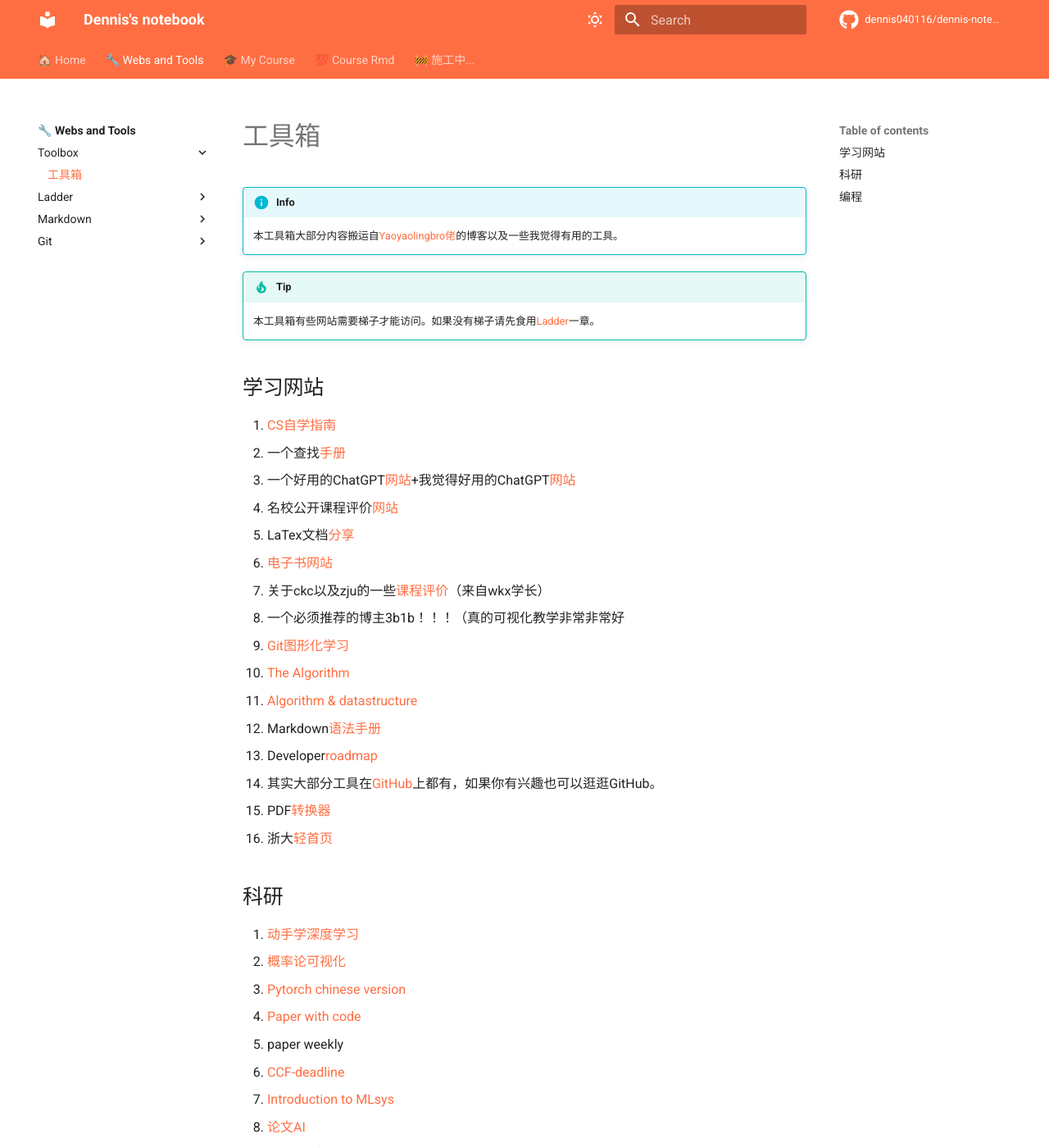
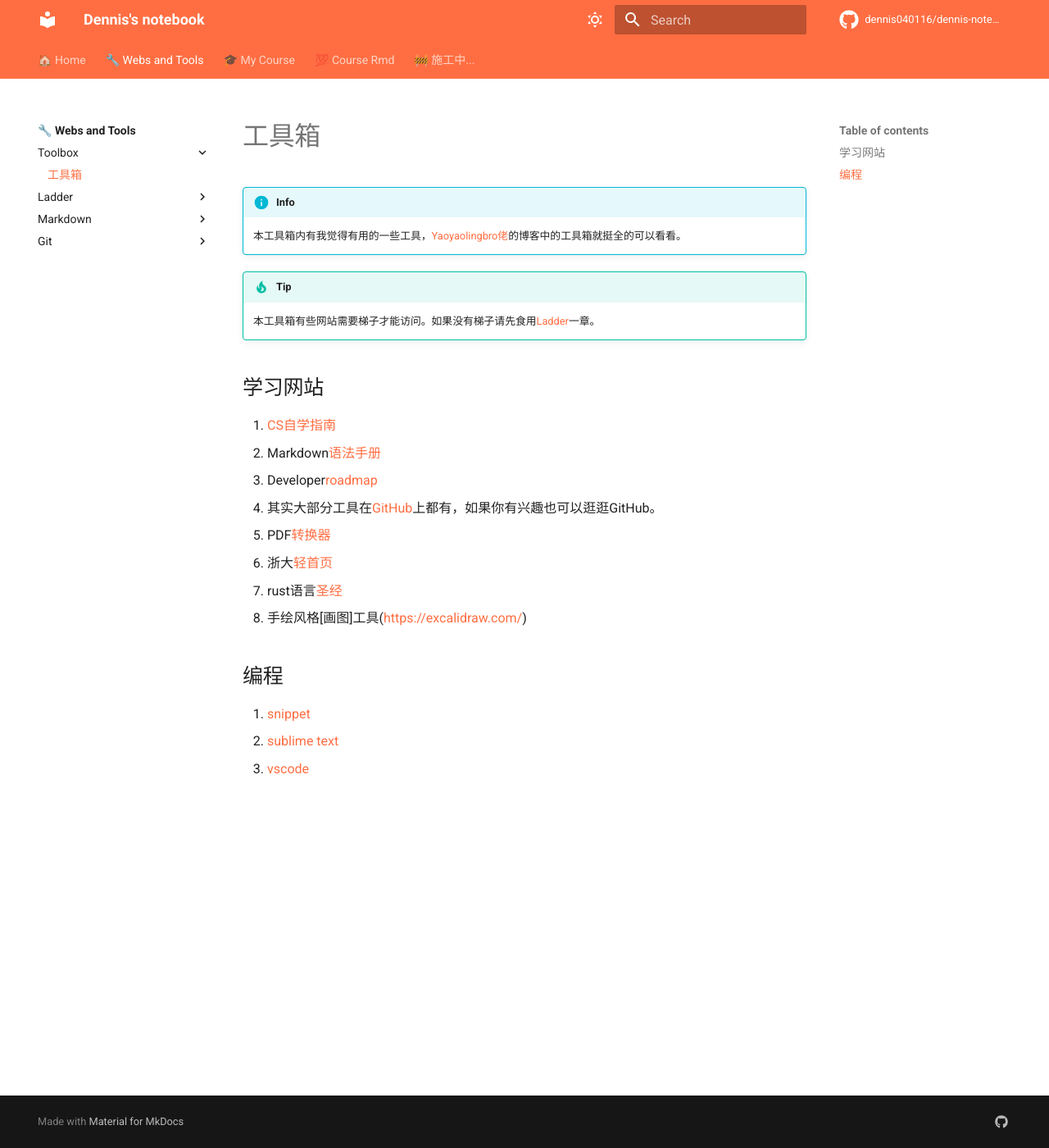
Before and after one commit to dennis040116/dennis-notebook, an MkDocs documentation site: the page built from docs/Webs_and_Tools/toolbox.md, in a window 1280 px wide and 1400 px high. Shown: the whole window at 82% size. Built offline with MkDocs 1.6.1 and Material for MkDocs 9.7.7, drawn with Linux system fonts in a browser that asks for light colours; comment, search, counter and statistics services are not loaded.

Commit message:
20240315

```diff
--- a/docs/Webs_and_Tools/toolbox.md
+++ b/docs/Webs_and_Tools/toolbox.md
@@ -1,7 +1,7 @@
 # 工具箱<i class="fa-solid fa-screwdriver-wrench"></i>
 
 !!! info
-    本工具箱大部分内容搬运自[Yaoyaolingbro佬](https://github.com/Yaoyaolingbro)的博客以及一些我觉得有用的工具。
+    本工具箱内有我觉得有用的一些工具，[Yaoyaolingbro佬](https://github.com/Yaoyaolingbro)的博客中的工具箱就挺全的可以看看。
 
 !!! tip
     本工具箱有些网站需要梯子才能访问。如果没有梯子请先食用[Ladder](https://dennis040116.github.io/dennis-notebook/Webs_and_Tools/ladder/)一章。
@@ -9,33 +9,13 @@
 ## 学习网站
 
 1. [CS自学指南](https://csdiy.wiki)
-2. 一个查找[手册](https://quickref.me/)
-3. 一个好用的ChatGPT[网站](https://chat.forefront.ai/)+我觉得好用的ChatGPT[网站](https://poe.com/ChatGPT)
-4. 名校公开课程评价[网站](https://conanhujinming.github.io/comments-for-awesome-courses/index.html)
-5. LaTex文档[分享](https://liam.page/2014/09/08/latex-introduction/)
-6. [电子书网站](https://zbook.eu.org/)
-7. 关于ckc以及zju的一些[课程评价](https://mini-full.notion.site/mini-full/cc62a03429714bb6a76e28d0f36a6b2c?v=5d9e0004b91f4d9fb399ef75feb94df0)（来自wkx学长）
-8. 一个必须推荐的博主3b1b！！！（真的可视化教学非常非常好
-9. [Git图形化学习](https://learngitbranching.js.org/)
-10. [The Algorithm](https://the-algorithms.com/)
-11. [Algorithm & datastructure](https://www.hello-algo.com/)
-12. Markdown[语法手册](https://www.markdown.xyz/basic-syntax/)
-13. Developer[roadmap](https://roadmap.sh/)
-14. 其实大部分工具在[GitHub](https://github.com/)上都有，如果你有兴趣也可以逛逛GitHub。
-15. PDF[转换器](https://github.com/)
-16. 浙大[轻首页](https://zjuers.com/)
-
-## 科研
-
-1. [动手学深度学习](https://d2l.ai/)
-2. [概率论可视化](https://seeing-theory.brown.edu/cn.html)
-3. [Pytorch chinese version](https://handbook.pytorch.wiki/)
-4. [Paper with code](https://paperswithcode.com/)
-5. paper weekly
-6. [CCF-deadline](https://ccfddl.github.io/)
-7. [Introduction to MLsys](https://fazzie-key.cool/2023/02/21/MLsys/)
-8. [论文AI](https://txyz.ai/)
-9. [latex识别](https://simpletex.cn/)
+2.  Markdown[语法手册](https://www.markdown.xyz/basic-syntax/)
+3.  Developer[roadmap](https://roadmap.sh/)
+4.  其实大部分工具在[GitHub](https://github.com/)上都有，如果你有兴趣也可以逛逛GitHub。
+5.  PDF[转换器](https://github.com/)
+6.  浙大[轻首页](https://zjuers.com/)
+7. rust语言[圣经](https://course.rs/about-book.html)
+8. 手绘风格[画图]工具(https://excalidraw.com/)
 
 ## 编程
 1. [snippet](https://snippet-generator.app/)
```
Also changed, not shown: docs/course_rmd/index.md (+2 -2 lines), 1 other file.
